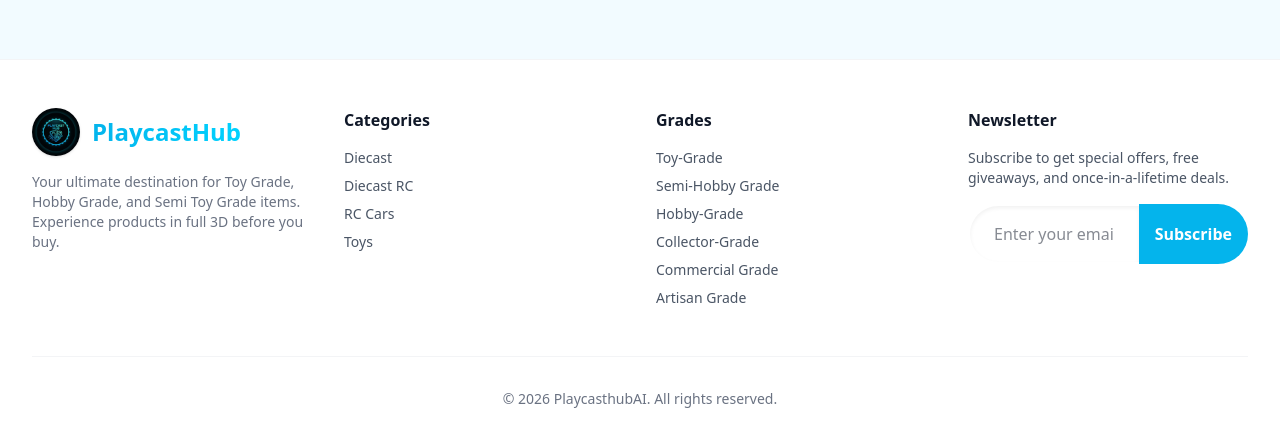
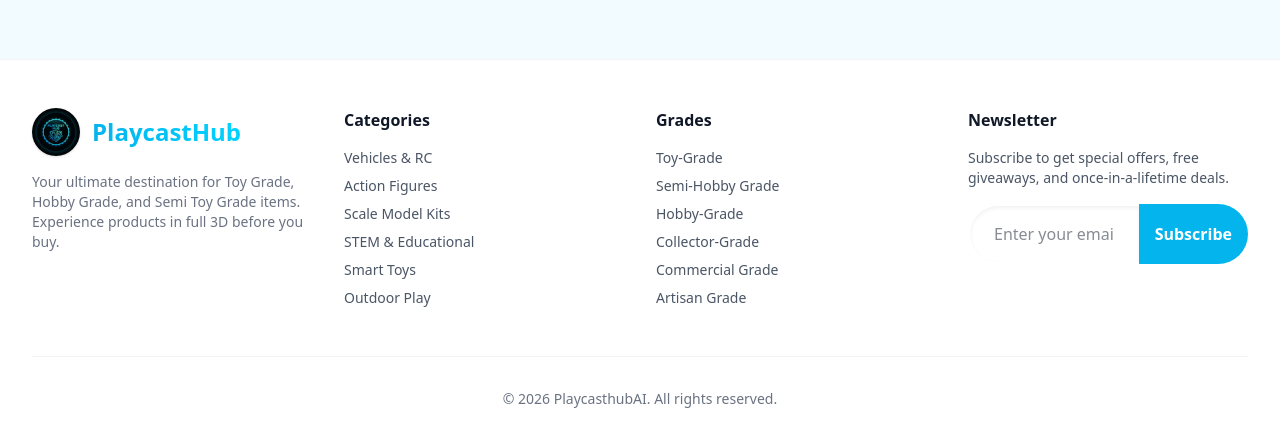
Before and after one commit to ansiltm/playcasthubai, a Next.js app in the folder frontend/: page /admin in a window 1280 px wide. Shown: the part 902-1349 px from the top of the page. Built offline with nearby package versions, Linux system fonts and the light colour scheme.

Commit message:
feat: complete toy category taxonomy

```diff
--- a/frontend/app/admin/page.tsx
+++ b/frontend/app/admin/page.tsx
@@ -158,9 +158,20 @@ export default function AdminPage() {
                   <label className="block text-sm font-bold text-gray-700 mb-2">Category</label>
                   <select required className="bubble-input py-2 px-4" value={formData.category} onChange={e => setFormData({...formData, category: e.target.value})}>
                     <option value="">Select...</option>
-                    <option value="Diecast">Diecast</option>
-                    <option value="RC Car">RC Car</option>
-                    <option value="Toys">Toys</option>
+                    <option value="Vehicles & Remote-Controlled (RC)">Vehicles & Remote-Controlled (RC)</option>
+                    <option value="Action Figures & Pop-Culture Collectibles">Action Figures & Pop-Culture Collectibles</option>
+                    <option value="Dolls & Doll Playsets">Dolls & Doll Playsets</option>
+                    <option value="Building Sets & Construction Toys">Building Sets & Construction Toys</option>
+                    <option value="Scale Model Kits & Hobby Crafts">Scale Model Kits & Hobby Crafts</option>
+                    <option value="Games & Puzzles">Games & Puzzles</option>
+                    <option value="Plush, Soft & Fabric Toys">Plush, Soft & Fabric Toys</option>
+                    <option value="Educational, STEM & STEAM Toys">Educational, STEM & STEAM Toys</option>
+                    <option value="Infant, Toddler & Preschool Toys">Infant, Toddler & Preschool Toys</option>
+                    <option value="Arts, Crafts & Creative Activities">Arts, Crafts & Creative Activities</option>
+                    <option value="Pretend Play, Role Play & Dress-Up">Pretend Play, Role Play & Dress-Up</option>
+                    <option value="Outdoor, Sports & Active Play">Outdoor, Sports & Active Play</option>
+                    <option value="Electronic, Smart & Animatronic Toys">Electronic, Smart & Animatronic Toys</option>
+                    <option value="Novelty, Fidget & Sensory Toys">Novelty, Fidget & Sensory Toys</option>
                   </select>
                 </div>
                 <div>
--- a/frontend/components/Footer.tsx
+++ b/frontend/components/Footer.tsx
@@ -21,10 +21,12 @@ export default function Footer() {
           <div>
             <h3 className="font-bold text-gray-900 mb-4">Categories</h3>
             <ul className="space-y-2 text-sm text-gray-600">
-              <li><a href="/products?category=Diecast" className="hover:text-primary">Diecast</a></li>
-              <li><a href="/products?category=Diecast RC" className="hover:text-primary">Diecast RC</a></li>
-              <li><a href="/products?category=RC" className="hover:text-primary">RC Cars</a></li>
-              <li><a href="/products?category=Toys" className="hover:text-primary">Toys</a></li>
+              <li><a href="/products?category=Vehicles+%26+Remote-Controlled+%28RC%29" className="hover:text-primary">Vehicles & RC</a></li>
+              <li><a href="/products?category=Action+Figures+%26+Pop-Culture+Collectibles" className="hover:text-primary">Action Figures</a></li>
+              <li><a href="/products?category=Scale+Model+Kits+%26+Hobby+Crafts" className="hover:text-primary">Scale Model Kits</a></li>
+              <li><a href="/products?category=Educational%2C+STEM+%26+STEAM+Toys" className="hover:text-primary">STEM & Educational</a></li>
+              <li><a href="/products?category=Electronic%2C+Smart+%26+Animatronic+Toys" className="hover:text-primary">Smart Toys</a></li>
+              <li><a href="/products?category=Outdoor%2C+Sports+%26+Active+Play" className="hover:text-primary">Outdoor Play</a></li>
             </ul>
           </div>
           <div>
```
